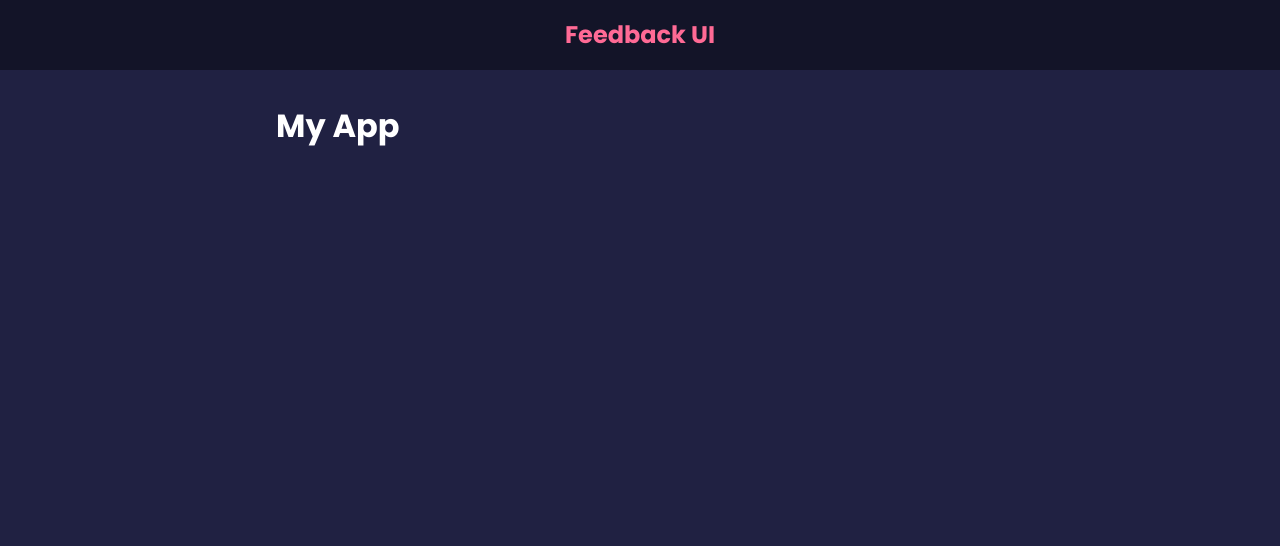
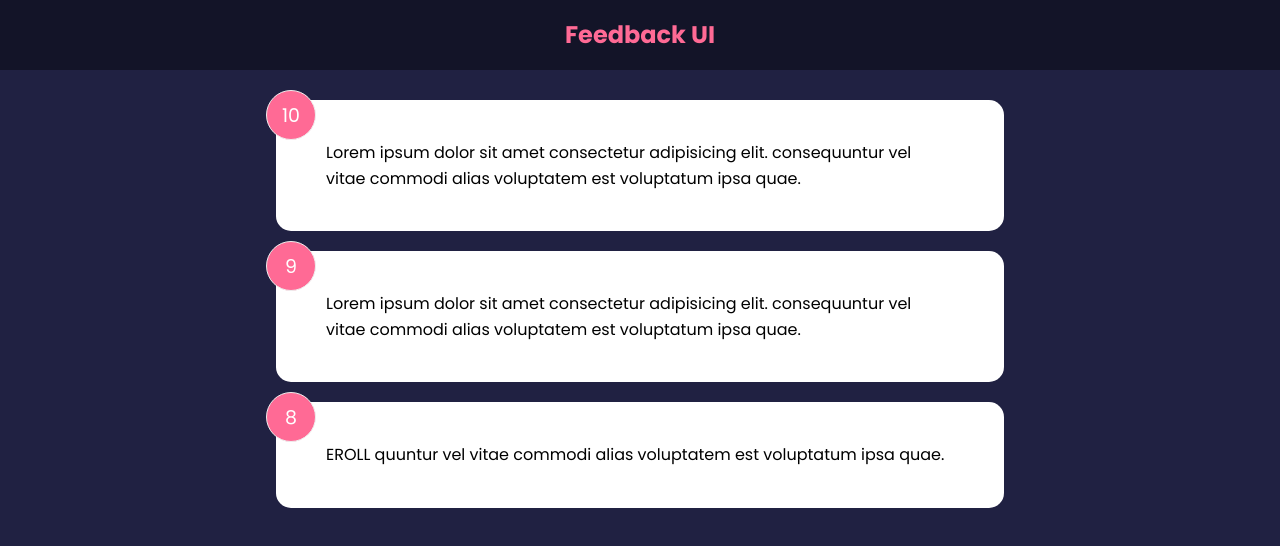
Before and after one commit to Eroll-Uka/React-Feedback-Project, a React (Create React App) app in the folder feedback-app/: page / in a window 1280 px wide. Shown: the top 546 px of the page. Built offline with nearby package versions, Linux system fonts and the light colour scheme.

Commit message:
Added Feedback Cards

```diff
--- a/feedback-app/src/App.js
+++ b/feedback-app/src/App.js
@@ -1,11 +1,15 @@
+import { useState } from "react"
 import Header from "./components/Header"
+import FeedbackList from "./components/FeedbackList"
+import FeedbackData from "./components/data/FeedbackData"
 
 function App() {
+    const [feedback, setFeetback] = useState(FeedbackData)
     return  (
         <>
         <Header />
         <div className='container'>
-            <h1>My App</h1>
+        <FeedbackList feedback={feedback}/>
         </div>
         </>
     )
--- /dev/null
+++ b/feedback-app/src/components/FeedbackItem.jsx
@@ -0,0 +1,12 @@
+import Card from "./shared/Card";
+
+function FeedbackItem({ item }) {
+  return (
+    <Card>
+      <div className="num-display">{item.rating}</div>
+      <div className="text-display">{item.text}</div>
+    </Card>
+  );
+}
+
+export default FeedbackItem;
--- /dev/null
+++ b/feedback-app/src/components/FeedbackList.jsx
@@ -0,0 +1,27 @@
+import PropTypes from "prop-types"
+import FeedbackItem from "./FeedbackItem"
+
+function FeedbackList({feedback}){
+    if(!feedback || feedback.length === 0){
+        return <p>No feedback yet</p>
+    }
+    return (
+        <div className="feedback-list">
+            {feedback.map((item) =>(
+                <FeedbackItem key={item.id} item = {item} />
+            ))}
+        </div>
+    )
+}
+
+FeedbackList.propTypes = {
+    feedback: PropTypes.arrayOf(
+        PropTypes.shape({
+            id: PropTypes.number.isRequired,
+            text: PropTypes.string.isRequired,
+            rating: PropTypes.number.isRequired
+        })
+    ),
+}
+
+export default FeedbackList
--- /dev/null
+++ b/feedback-app/src/components/data/FeedbackData.js
@@ -0,0 +1,19 @@
+const FeedbackData = [
+    {
+          id: 1,
+          rating: 10,
+          text: 'Lorem ipsum dolor sit amet consectetur adipisicing elit. consequuntur vel vitae commodi alias voluptatem est voluptatum ipsa quae.',
+        },
+        {
+          id: 2,
+          rating: 9,
+          text: 'Lorem ipsum dolor sit amet consectetur adipisicing elit. consequuntur vel vitae commodi alias voluptatem est voluptatum ipsa quae.',
+        },
+        {
+          id: 3,
+          rating: 8,
+          text: 'EROLL quuntur vel vitae commodi alias voluptatem est voluptatum ipsa quae.',
+        },
+      ]
+
+    export default FeedbackData
--- /dev/null
+++ b/feedback-app/src/components/shared/Card.jsx
@@ -0,0 +1,24 @@
+import PropTypes from 'prop-types'
+
+function Card({children, reverse}) {
+  //return (
+    //<div className ={`card ${reverse && 'reverse'}`}
+
+    return(
+        <div className="card"
+    style={{
+        backgroundColor: reverse ? 'rgba(0,0,0,0.4)' : '#fff',
+        color: reverse ? '#fff' : 'rgba(0,0,0)'
+    }}
+    >{children}</div>
+  )
+}
+Card.defaultProps = {
+    reverse: false,
+}
+Card.propTypes = {
+    children: PropTypes.node.isRequired,
+    reverse: PropTypes.bool,
+}
+
+export default Card
```
